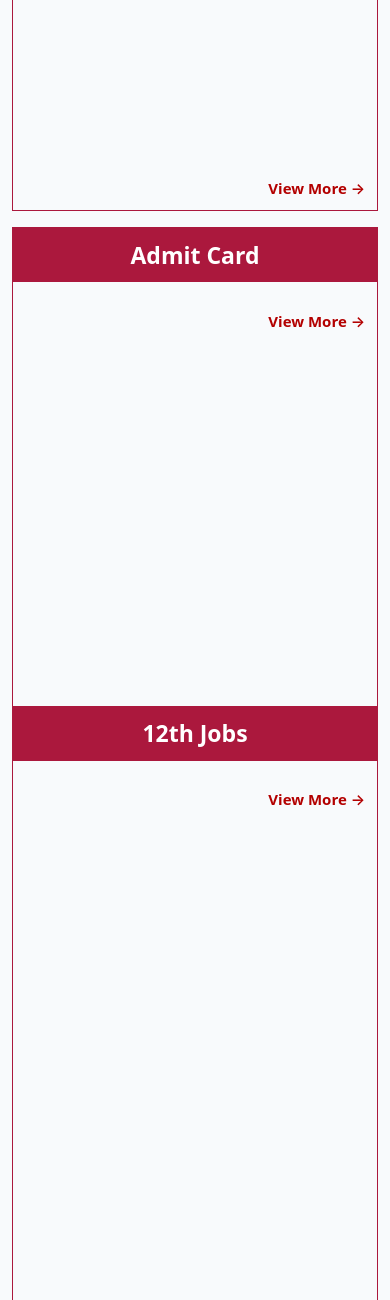
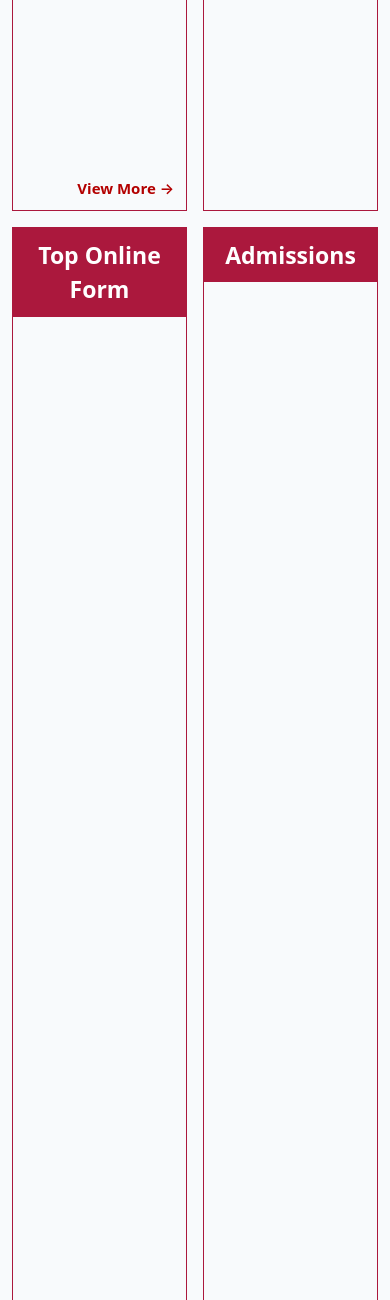
Before and after one commit to vishvajitrao1998/sarkarijobsfind.com, a Django app: page / in a window 390 px wide. Shown: the part 2760-4060 px from the top of the page. Run offline with Django 5.2, Linux system fonts and the light colour scheme; data that the repository does not hold is empty; some libraries are stand-ins or nearby versions.

Commit message:
fix cat section on homepage

```diff
--- a/jobs/templates/home2.html
+++ b/jobs/templates/home2.html
@@ -380,11 +380,9 @@
             </div>
         </div>
 
-    </div>
-    <div class="row g-3 mt-2">
         <!-- Result -->
-        <div class="col-12 col-md-4">
-            <div class="sarkari-box" style="height: 1000px;">
+        <div class="col-12 col-sm-6 col-md-4">
+            <div class="sarkari-box">
                 <div class="sarkari-header">Admissions</div>
                 <ul class="sarkari-list">
                     {% for admission in admissions %}
@@ -415,7 +413,7 @@
         </div>
 
         <!-- Admit Card -->
-        <div class="col-12 col-md-4">
+        <div class="col-12 col-sm-6 col-md-4">
             <div class="sarkari-box" style="height: 1000px;">
                 <div class="sarkari-header">Answer Keys</div>
                 <ul class="sarkari-list">
@@ -445,7 +443,7 @@
         </div>
 
         <!-- Top Online Form -->
-        <div class="col-12 col-md-4">
+        <div class="col-12 col-sm-6 col-md-4">
             <div class="sarkari-box" style="height: 1000px;">
                 <div class="sarkari-header">Documents</div>
                 <ul class="sarkari-list">
--- a/static/jobs/css/style.css
+++ b/static/jobs/css/style.css
@@ -333,6 +333,7 @@ body {
   text-decoration: none;
   font-size: 22px;
 }
+
 .navbar-brand:focus {
   color: var(--text-color);
   text-decoration: none;
@@ -693,23 +694,17 @@ a {
 }
 
 .sarkari-box-parent {
-
   border: 1px solid #ab183d;
   padding-bottom: 40px;
-  height: 1500px;
+  height: 2000px;
 }
 
 
 .sarkari-box-double {
-
   position: relative;
   padding-bottom: 40px;
 
 }
-
-
-
-
 .sarkari-box {
 
   border: 1px solid #ab183d;
@@ -718,14 +713,31 @@ a {
   /* REQUIRED */
   padding-bottom: 40px;
   /* space for button */
-  height: 1500px;
+  height: 2000px;
 }
 
 @media (max-width: 992px) {
+
+ .sarkari-box-parent {
+
+    border: 1px solid #ab183d;
+    padding-bottom: 40px;
+    height: 2000px;
+  }
+
+
   .full-width {
+    /* width: 100%;
+    max-width: 100%;
+    box-sizing: border-box; */
     width: 100%;
     max-width: 100%;
-    box-sizing: border-box;
+    display: flex;
+    flex-wrap: wrap;
+  }
+
+  .full-width>div>div {
+    flex: 1 1 50%;
   }
 
   .sarkari-box {
@@ -734,6 +746,8 @@ a {
     padding-bottom: 40px;
     height: 2000px;
   }
+
+
 }
 
 .sarkari-header {
```
Also changed, not shown: jobs/static/jobs/css/style.css (+23 -9 lines). Lines whose indentation alone changed are shown as unchanged.
